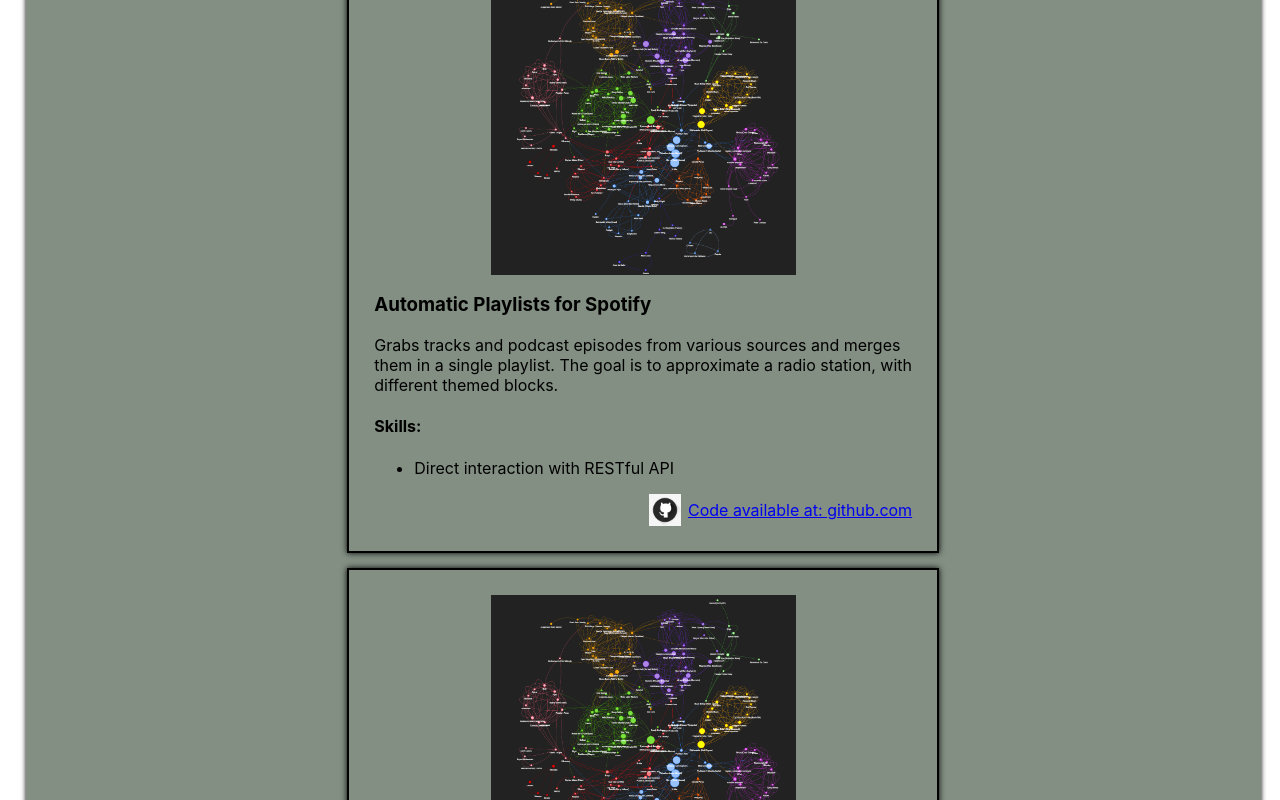
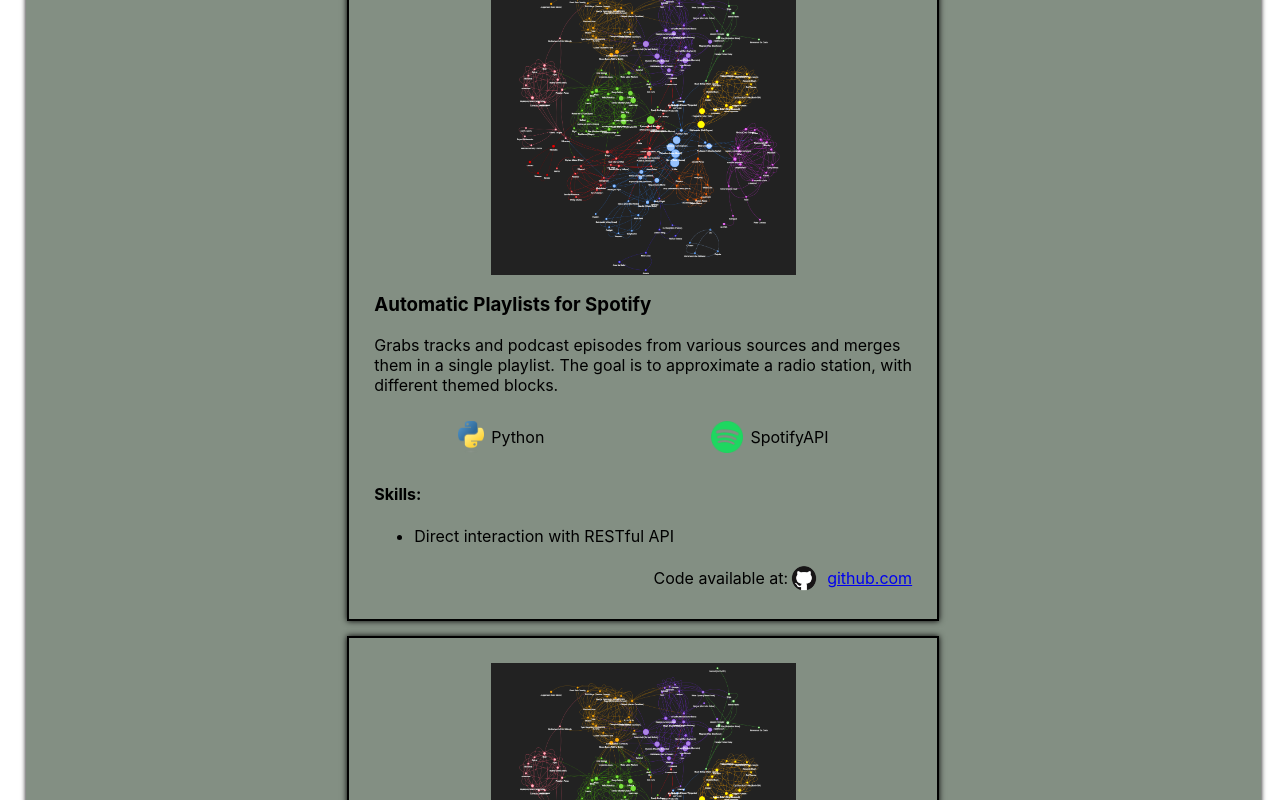
Before and after one commit to meee-low/meee-low.github.io, a React (Create React App) app: page / in a window 1280 px wide. Shown: the part 2000-2800 px from the top of the page. Built offline with nearby package versions, Linux system fonts and the light colour scheme.

Commit message:
Fixed github icon not being transparent

```diff
--- a/src/components/ProjectListCard.tsx
+++ b/src/components/ProjectListCard.tsx
@@ -1,6 +1,7 @@
 import React from "react";
 import ProjectData from "../interfaces/ProjectProps";
 
+import ToolBadge from "./micro_components/ToolBadge";
 import CodeLink from "./micro_components/CodeLink";
 
 const ProjectListCard: React.FC<{ project: ProjectData }> = ({ project }) => {
@@ -27,6 +28,13 @@ const ProjectListCard: React.FC<{ project: ProjectData }> = ({ project }) => {
       </div>
       <h3>{title}</h3>
       <p>{description}</p>
+      <ul className="tools">
+        {languagesAndFrameworks.map((tool) => (
+          <li>
+            <ToolBadge tool={tool} />
+          </li>
+        ))}
+      </ul>
       <div>
         <h4>Skills:</h4>
         <ul>
@@ -36,7 +44,6 @@ const ProjectListCard: React.FC<{ project: ProjectData }> = ({ project }) => {
         </ul>
       </div>
       <div>
-        {/* <a href={projectUrl}>Code</a> */}
         <CodeLink url={projectUrl}></CodeLink>
       </div>
     </div>
--- a/src/components/micro_components/CodeLink.tsx
+++ b/src/components/micro_components/CodeLink.tsx
@@ -1,9 +1,17 @@
 import React from "react";
+
+import iconmap from "../../data/iconmap.json";
+
+type StrToStrMap = {
+  [key: string]: string;
+};
 
 const CodeLink: React.FC<{ url: string }> = ({ url }) => {
   if (url === "") {
     return <div></div>;
   }
+
+  const iconMapCast: StrToStrMap = iconmap;
 
   const match = url.match(/^(?:https?:\/\/)?(?:[^@\n]+@)?(?:www\.)?([^:/\n]+)/);
 
@@ -21,10 +29,10 @@ const CodeLink: React.FC<{ url: string }> = ({ url }) => {
 
   switch (domain) {
     case "github.com":
-      iconPath = "img/toolbadges/github_transparent.png";
+      iconPath = iconMapCast["GitHub"];
       break;
     case "kaggle.com":
-      iconPath = "img/toolbadges/189_Kaggle-512.webp";
+      iconPath = iconMapCast["Kaggle"];
       break;
     default:
       break;
@@ -43,11 +51,9 @@ const CodeLink: React.FC<{ url: string }> = ({ url }) => {
 
   return (
     <div className="repo-link-area">
+      {message}
       <img className="codebase-icon" src={iconPath} alt="icon"></img>
-      <a href={url}>
-        {message}
-        {domain}
-      </a>
+      <a href={url}>{domain}</a>
     </div>
   );
 };
--- a/src/data/iconmap.json
+++ b/src/data/iconmap.json
@@ -2,7 +2,7 @@
   "BeautifulSoup": "img/toolbadges/beautifulsoup.png",
   "C++": "img/toolbadges/cpp.png",
   "CSS": "img/toolbadges/css.png",
-  "GitHub": "img/toolbadges/GitHub-Mark.png",
+  "GitHub": "img/toolbadges/GitHub-Mark-removebg-preview.png",
   "Golang": "img/toolbadges/golang.jpeg",
   "Google Forms": "img/toolbadges/forms.png",
   "Google Sheets": "img/toolbadges/sheets.png",
```
Also changed, not shown: public/img/toolbadges/GitHub-Mark-removebg-preview.png (added).
